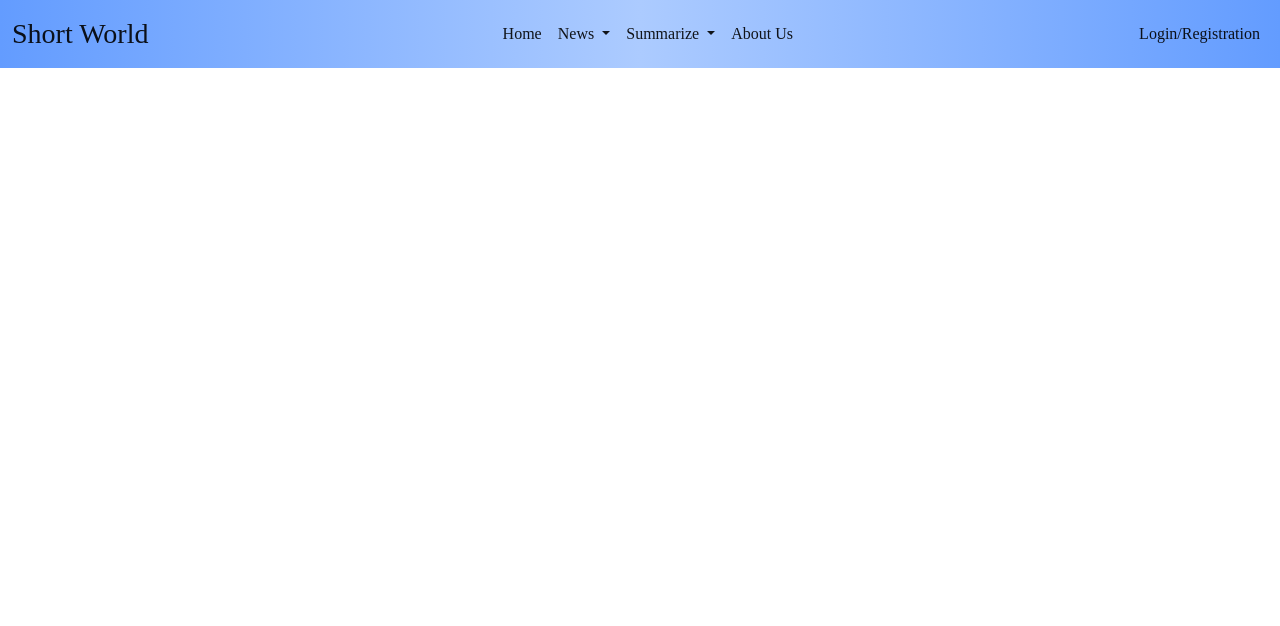
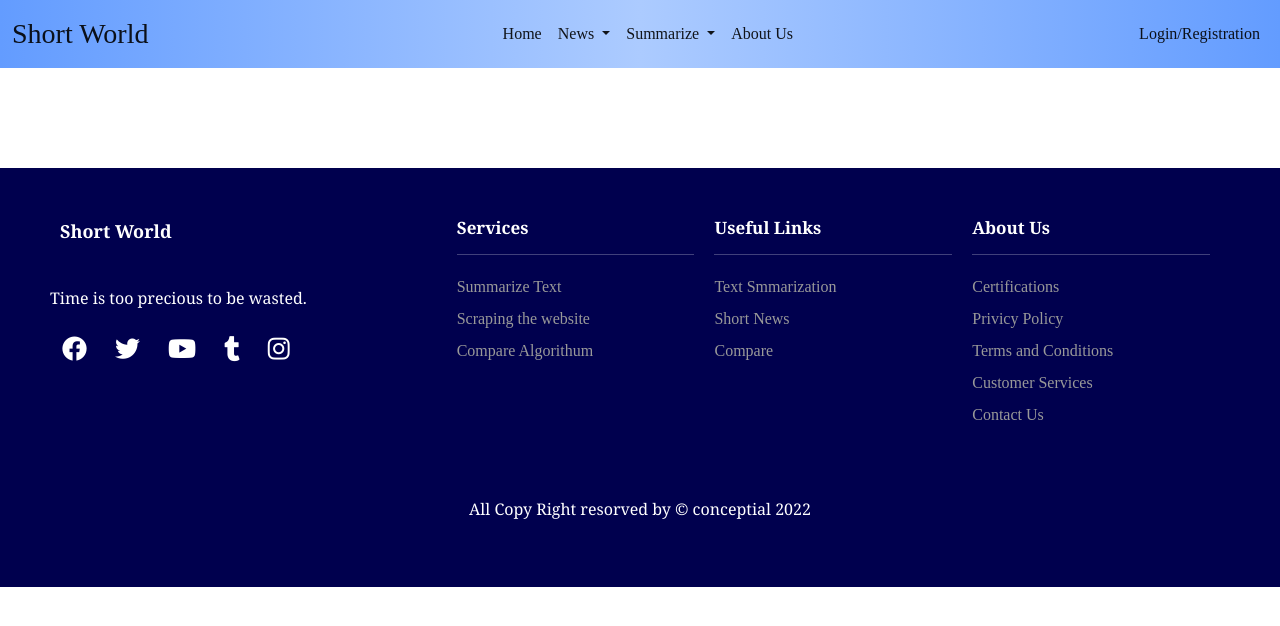
Before and after one commit to AnkanSaha18/News-Summary, a Flask app: page / in a window 1280 px wide. Shown: the top 626 px of the page. Run offline with Flask 2, Linux system fonts and the light colour scheme.

Commit message:
footer added

```diff
--- a/application/templates/base.html
+++ b/application/templates/base.html
@@ -1,5 +1,6 @@
 <!doctype html>
 <html lang="en">
+
 <head>
     <meta charset="utf-8">
     <meta content="width=device-width, initial-scale=1" name="viewport">
@@ -7,8 +8,8 @@
         {% block title %}
         {% endblock %}
     </title>
-    <link crossorigin="anonymous" href="https://cdn.jsdelivr.net/npm/bootstrap@5.2.2/dist/css/bootstrap.min.css"
-          integrity="sha384-Zenh87qX5JnK2Jl0vWa8Ck2rdkQ2Bzep5IDxbcnCeuOxjzrPF/et3URy9Bv1WTRi" rel="stylesheet">
+    <link crossorigin="anonymous" href="https://cdn.jsdelivr.net/npm/bootstrap@5.2.2/dist/css/bootstrap.min.css" integrity="sha384-Zenh87qX5JnK2Jl0vWa8Ck2rdkQ2Bzep5IDxbcnCeuOxjzrPF/et3URy9Bv1WTRi" rel="stylesheet">
+    <link rel="stylesheet" href="https://cdnjs.cloudflare.com/ajax/libs/font-awesome/6.2.1/css/all.min.css">
     <link rel="stylesheet" type="text/css" href="../static/css/style.css">
     {% block head %}
     {% endblock %}
@@ -16,11 +17,14 @@
 
 <body>
 
-<nav class="navbar navbar-expand-lg sticky-top" style="background-image: linear-gradient(-90deg, #639cff, #accbff, #639cff);">
+    <header>
+        <nav class="navbar navbar-expand-lg sticky-top"
+            style="background-image: linear-gradient(-90deg, #639cff, #accbff, #639cff);">
             <div class="container-fluid">
                 <a class="navbar-brand fs-3" href="#">Short World</a>
-        <button aria-controls="navbarSupportedContent" aria-expanded="false" aria-label="Toggle navigation" class="navbar-toggler"
-                data-bs-target="#navbarSupportedContent" data-bs-toggle="collapse" type="button">
+                <button aria-controls="navbarSupportedContent" aria-expanded="false" aria-label="Toggle navigation"
+                    class="navbar-toggler" data-bs-target="#navbarSupportedContent" data-bs-toggle="collapse"
+                    type="button">
                     <span class="navbar-toggler-icon"></span>
                 </button>
                 <div class="collapse navbar-collapse" id="navbarSupportedContent">
@@ -31,23 +35,36 @@
                             </a>
                         </li>
                         <li class="nav-item dropdown">
-                    <a aria-expanded="false" class="nav-link dropdown-toggle active" data-bs-toggle="dropdown" href="#" role="button">
+                            <a aria-expanded="false" class="nav-link dropdown-toggle active" data-bs-toggle="dropdown"
+                                href="#" role="button">
                                 News
                             </a>
                             <ul class="dropdown-menu" style="background-color: #c8cdff;">
-                        <li><a class="dropdown-item" href="{{ url_for('news_page', news_category='Latest') }}">Latest News</a></li>
-                        <li><a class="dropdown-item" href="{{ url_for('news_page', news_category='International') }}">International News</a></li>
-                        <li><a class="dropdown-item" href="{{ url_for('news_page', news_category='Education') }}">Education</a></li>
-                        <li><a class="dropdown-item" href="{{ url_for('news_page', news_category='Economy') }}">Economy</a></li>
-                        <li><a class="dropdown-item" href="{{ url_for('news_page', news_category='Politics') }}">Politics</a></li>
-                        <li><a class="dropdown-item" href="{{ url_for('news_page', news_category='Sports') }}">Sports</a></li>
-                        <li><a class="dropdown-item" href="{{ url_for('news_page', news_category='Lifestyle') }}">Lifestyle</a></li>
-                        <li><a class="dropdown-item" href="{{ url_for('news_page', news_category='Science') }}">Science</a></li>
-                        <li><a class="dropdown-item" href="{{ url_for('news_page', news_category='Environment') }}">Environment</a></li>
+                                <li><a class="dropdown-item"
+                                        href="{{ url_for('news_page', news_category='Latest') }}">Latest News</a></li>
+                                <li><a class="dropdown-item"
+                                        href="{{ url_for('news_page', news_category='International') }}">International
+                                        News</a></li>
+                                <li><a class="dropdown-item"
+                                        href="{{ url_for('news_page', news_category='Education') }}">Education</a></li>
+                                <li><a class="dropdown-item"
+                                        href="{{ url_for('news_page', news_category='Economy') }}">Economy</a></li>
+                                <li><a class="dropdown-item"
+                                        href="{{ url_for('news_page', news_category='Politics') }}">Politics</a></li>
+                                <li><a class="dropdown-item"
+                                        href="{{ url_for('news_page', news_category='Sports') }}">Sports</a></li>
+                                <li><a class="dropdown-item"
+                                        href="{{ url_for('news_page', news_category='Lifestyle') }}">Lifestyle</a></li>
+                                <li><a class="dropdown-item"
+                                        href="{{ url_for('news_page', news_category='Science') }}">Science</a></li>
+                                <li><a class="dropdown-item"
+                                        href="{{ url_for('news_page', news_category='Environment') }}">Environment</a>
+                                </li>
                             </ul>
                         </li>
                         <li class="nav-item dropdown">
-                    <a aria-expanded="false" class="nav-link dropdown-toggle active" data-bs-toggle="dropdown" href="#" role="button">
+                            <a aria-expanded="false" class="nav-link dropdown-toggle active" data-bs-toggle="dropdown"
+                                href="#" role="button">
                                 Summarize
                             </a>
                             <ul class="dropdown-menu" style="background-color: #c8cdff;">
@@ -67,7 +84,8 @@
 
                     <ul class="navbar-nav">
                         <li class="nav-item">
-                    <a aria-current="page" class="nav-link active" href="{{ url_for('login_registration_page') }}">Login/Registration</a>
+                            <a aria-current="page" class="nav-link active"
+                                href="{{ url_for('login_registration_page') }}">Login/Registration</a>
                         </li>
                     </ul>
                 </div>
@@ -85,6 +103,7 @@
         {% endfor %}
         {% endif %}
         {% endwith %}
+    </header>
 
 
 
@@ -93,16 +112,188 @@
     {% endblock %}
 
 
-<script crossorigin="anonymous"
-        integrity="sha384-OERcA2EqjJCMA+/3y+gxIOqMEjwtxJY7qPCqsdltbNJuaOe923+mo//f6V8Qbsw3"
+    <footer class="footer">
+        <div class="footer-left">
+            <span>
+                <p style="font-weight: bolder; font-size: large; margin-left: 10px;"> Short World </p>
+            </span><br>
+            <p>Time is too precious to be wasted.</p>
+            <div class="socials">
+                <a href="#"><i class="fa-brands fa-facebook"></i></a>
+                <a href="#"><i class="fa-brands fa-twitter"></i></i></a>
+                <a href="#"><i class="fa-brands fa-youtube"></i></a>
+                <a href="#"><i class="fa-brands fa-tumblr"></i></a>
+                <a href="#"><i class="fa-brands fa-instagram"></i></a>
+            </div>
+        </div>
+        <ul class="footer-right">
+            <li>
+                <h2>Services</h2>
+                <hr>
+                <ul class="box">
+                    <li><a href="#">Summarize Text</a></li>
+                    <li><a href="#">Scraping the website</a></li>
+                    <li><a href="#">Compare Algorithum</a></li>
+                </ul>
+            </li>
+            <li>
+                <h2>Useful Links</h2>
+                <hr>
+                <ul class="box">
+                    <li><a href="#">Text Smmarization</a></li>
+                    <li><a href="#">Short News</a></li>
+                    <li><a href="#">Compare</a></li>
+                </ul>
+            </li>
+            <li>
+                <h2>About Us</h2>
+                <hr>
+                <ul class="features">
+                    <li><a href="#">Certifications</a></li>
+                    <li><a href="#">Privicy Policy</a></li>
+                    <li><a href="#">Terms and Conditions</a></li>
+                    <li><a href="#">Customer Services</a></li>
+                    <li><a href="#">Contact Us</a></li>
+                </ul>
+            </li>
+        </ul>
+        <div class="footer-bottom">
+            <p>All Copy Right resorved by &copy; conceptial 2022</p>
+        </div>
+    </footer>
+
+
+    <script crossorigin="anonymous" integrity="sha384-OERcA2EqjJCMA+/3y+gxIOqMEjwtxJY7qPCqsdltbNJuaOe923+mo//f6V8Qbsw3"
         src="https://cdn.jsdelivr.net/npm/bootstrap@5.2.2/dist/js/bootstrap.bundle.min.js"></script>
 </body>
 
 
 
 <style>
-*{
+    * {
         font-family: "Times New Roman", Times, serif;
+    }
+
+
+    .footer>* {
+        box-sizing: border-box;
+        flex: 1 100%;
+
+    }
+
+    footer {
+        background-color: rgb(0, 0, 78);
+        display: -webkit-flex;
+        display: -moz-flex;
+        display: -ms-flex;
+        display: -0-flex;
+        display: flex;
+        flex-flow: row wrap;
+        padding: 50px;
+        margin-top: 100px;
+    }
+
+    footer>* {
+        font-family: Georgia, serif;
+        color: white;
+    }
+
+
+    .footer-left {
+        margin-right: 1.25em;
+        margin-bottom: 2em;
+    }
+
+    .footer-right {
+        width: 50%;
+    }
+
+    h2 {
+        font-weight: 600;
+        font-size: 17px;
+    }
+
+    .footer ul {
+        list-style: none;
+        padding-left: 0;
+    }
+
+    .footer li {
+        line-height: 2em;
+    }
+
+    .footer a {
+        text-decoration: none;
+    }
+
+    .footer-right {
+        display: -webkit-flex;
+        display: -moz-flex;
+        display: -ms-flex;
+        display: -0-flex;
+        display: flex;
+        flex-flow: row wrap;
+    }
+
+    .footer-right>* {
+        flex: 1 50%;
+        margin-right: 1.25em;
+    }
+
+    .footer-left p,
+    .footer-right li h2,
+    .footer-right li hr,
+    .footer-bottom p {
+        color: white;
+        font-family: Georgia, serif;
+    }
+
+    .box a {
+        color: #999;
+    }
+
+    .features a {
+        color: #999;
+    }
+
+    .box a:hover,
+    .features a:hover {
+        color: white;
+    }
+
+    .footer-bottom {
+        text-align: center;
+        padding-top: 50px;
+    }
+
+    .footer-left p {
+        padding-right: 20%;
+    }
+
+    .socials a i {
+        color: white;
+        padding: 10px 12px;
+        font-size: 25px;
+    }
+
+    @media screen and (min-width: 600px) {
+        .footer-right>* {
+            flex: 1;
+        }
+
+        .footer-left {
+            flex: 1 0px;
+        }
+
+        .footer-right {
+            flex: 2 0px;
+        }
+    }
+
+    @media (max-width:600px) {
+        .footer {
+            padding: 15px;
+        }
     }
 </style>
 
```
Lines whose indentation alone changed are shown as unchanged.
